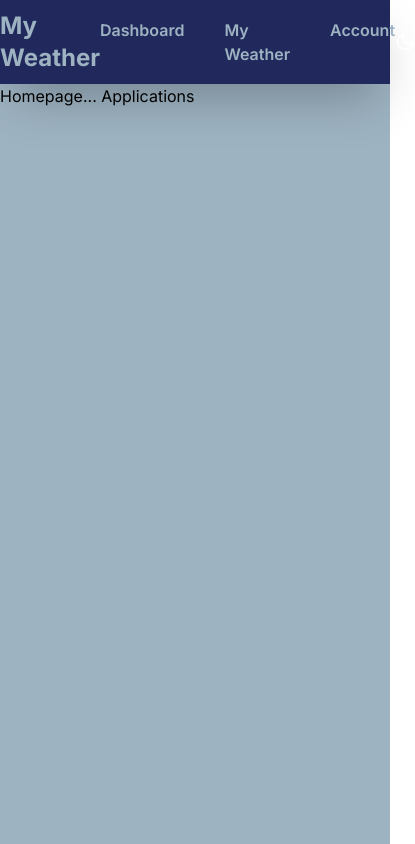
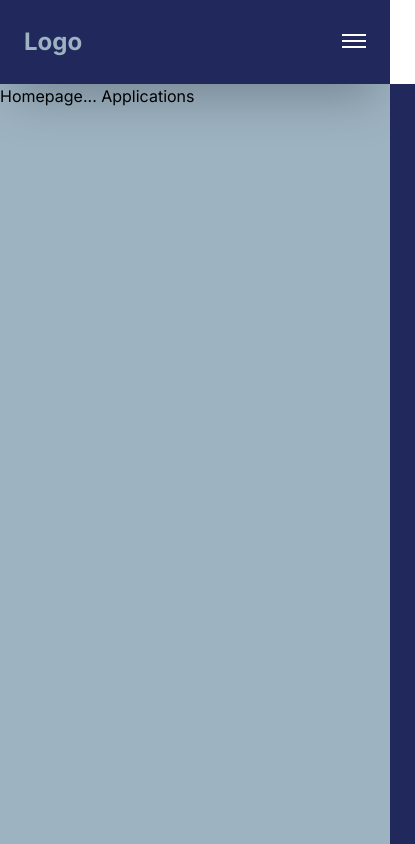
Before and after one commit to sebaslozano99/weather-dashboard, a React (Vite) app: page /homepage in a window 390 px wide. Shown: the whole page, 415 px wide, since content can reach past the window. Built offline with nearby package versions, Linux system fonts and the light colour scheme.

Commit message:
added responsiveness to the Header component with a burger menu to display on mobile devices

```diff
--- /dev/null
+++ b/src/ui/BurgerMenu.jsx
@@ -0,0 +1,23 @@
+import PropTypes from "prop-types";
+
+
+const spanStyle = `block my-1 w-full h-[2px] bg-white transition-all duration-500 ease-in-out `;
+
+
+export default function BurgerMenu({showMenu, setShowMenu}) {
+
+
+  return (
+    <div className="block min-[580px]:hidden w-6 h-6 cursor-pointer" onClick={() => setShowMenu((prev) => !prev)} >
+        <span className={`${spanStyle} ${showMenu ? "rotate-45 translate-y-[6px]" : ""}`} ></span>
+        <span className={`${spanStyle} ${showMenu ? "opacity-0" : ""}`} ></span>
+        <span className={`${spanStyle} ${showMenu ? "-rotate-45 translate-y-[-6px]" : ""}`} ></span>
+    </div>
+  )
+}
+
+
+BurgerMenu.propTypes = {
+  showMenu: PropTypes.bool,
+  setShowMenu: PropTypes.func,
+}
--- a/src/ui/Header.jsx
+++ b/src/ui/Header.jsx
@@ -1,16 +1,30 @@
+import { useState } from "react";
+import BurgerMenu from "./BurgerMenu";
 import Logo from "./Logo";
 import NavBar from "./NavBar";
-import { FiMoon } from "react-icons/fi";
+import NavBarMobile from "./NavBarMobile";
+
+
+
+
+
 
 
 export default function Header() {
+
+  const [showMenu, setShowMenu] = useState(false);
+
+  function handleShowMenu(){
+    setShowMenu((prev) => !prev);
+  }
+
   return (
-    <header className={`flex items-center justify-around w-full h-[10vh] bg-[#21295C] shadow-2xl`} >
+    <header className={`sticky top-0 z-50 flex items-center justify-between min-[580px]:justify-around px-6 min-[580px]:p-0 w-full h-[10vh] bg-[#21295C] shadow-2xl`} >
       <Logo />
       <NavBar />
-      <button >
-        <FiMoon color="#fff" size={20} />
-      </button>
+      <NavBarMobile showMenu={showMenu} setShowMenu={handleShowMenu} />
+      <BurgerMenu showMenu={showMenu} setShowMenu={setShowMenu} />
+
     </header>
   )
 }
--- a/src/ui/Logo.jsx
+++ b/src/ui/Logo.jsx
@@ -5,7 +5,7 @@ import { Link } from "react-router-dom";
 export default function Logo() {
   return (
     <Link to="/" className="font-bold text-2xl text-[#9EB3C2]" >
-      My Weather
+      Logo
     </Link>
   )
 }
--- a/src/ui/NavBar.jsx
+++ b/src/ui/NavBar.jsx
@@ -4,8 +4,8 @@ import StyledNavlink from "./StyledNavlink";
 
 export default function NavBar() {
   return (
-    <nav>
-      <ul className="flex gap-10" >
+    <nav className="hidden min-[580px]:block" >
+      <ul className="flex gap-6" >
         <StyledNavlink to="/dashboard" >Dashboard</StyledNavlink>
         <StyledNavlink to="/myWeather" >My Weather</StyledNavlink>
         <StyledNavlink to="/account" >Account</StyledNavlink>
--- /dev/null
+++ b/src/ui/NavBarMobile.jsx
@@ -0,0 +1,23 @@
+import StyledNavlink from "./StyledNavlink";
+import PropTypes from "prop-types";
+
+
+
+export default function NavBarMobile({showMenu, setShowMenu}) {
+  return (
+    <nav className={`fixed top-[10vh] ${showMenu ? "right-0" : "right-[-100%]"} min-[580px]:hidden z-50 h-[90vh] flex justify-center items-center w-full bg-[#21295C] transition-all duration-500 ease-in-out`} >
+      <ul className="flex flex-col items-center gap-12" >
+        <StyledNavlink to="/dashboard" handleClick={setShowMenu} >Dashboard</StyledNavlink>
+        <StyledNavlink to="/myWeather" handleClick={setShowMenu} >My Weather</StyledNavlink>
+        <StyledNavlink to="/account" handleClick={setShowMenu} >Account</StyledNavlink>
+      </ul>
+    </nav>
+  )
+}
+
+
+NavBarMobile.propTypes = {
+    showMenu: PropTypes.bool,
+    setShowMenu: PropTypes.func,
+
+  }
--- a/src/ui/StyledNavlink.jsx
+++ b/src/ui/StyledNavlink.jsx
@@ -2,10 +2,22 @@ import PropTypes from "prop-types";
 import { NavLink } from "react-router-dom";
 
 
-export default function StyledNavlink({to, children}) {
+export default function StyledNavlink({
+  to,
+  children,
+  handleClick = () => {}
+}) {
+
+
   return (
     <li>
-      <NavLink to={to} className={({isActive}) => `${isActive ? "text-[#ffffff]" : "text-[#9EB3C2]"} font-semibold`} >{children}</NavLink>
+      <NavLink
+        to={to}
+        className={({isActive}) => `${isActive ? "text-[#ffffff]" : "text-[#9EB3C2]"} font-semibold text-3xl min-[580px]:text-lg`}
+        onClick={handleClick}
+      >
+        {children}
+      </NavLink>
     </li>
   )
 }
@@ -14,4 +26,5 @@ export default function StyledNavlink({to, children}) {
  StyledNavlink.propTypes = {
     to: PropTypes.string,
     children: PropTypes.string,
+    handleClick: PropTypes.func,
 }
```
